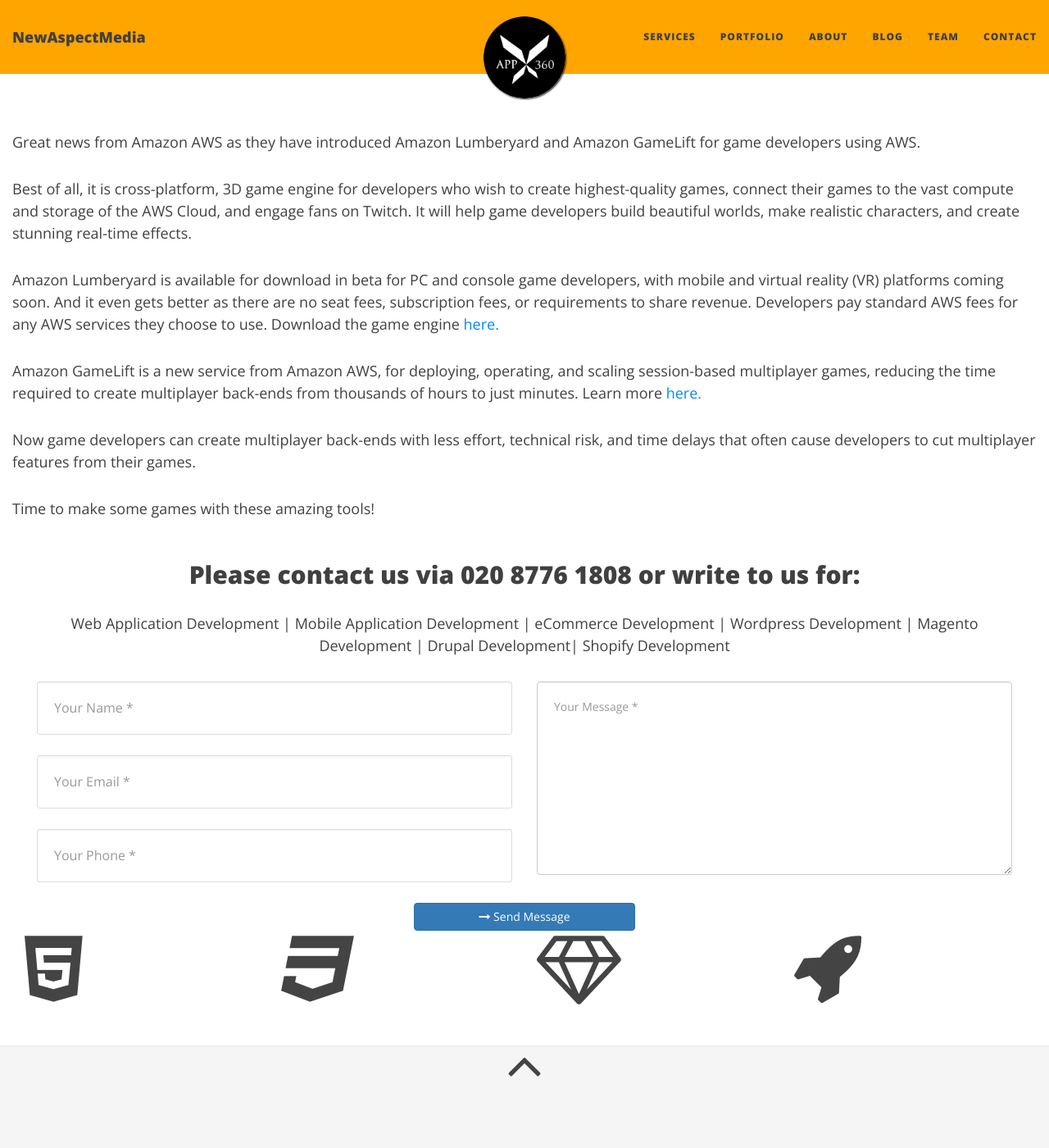
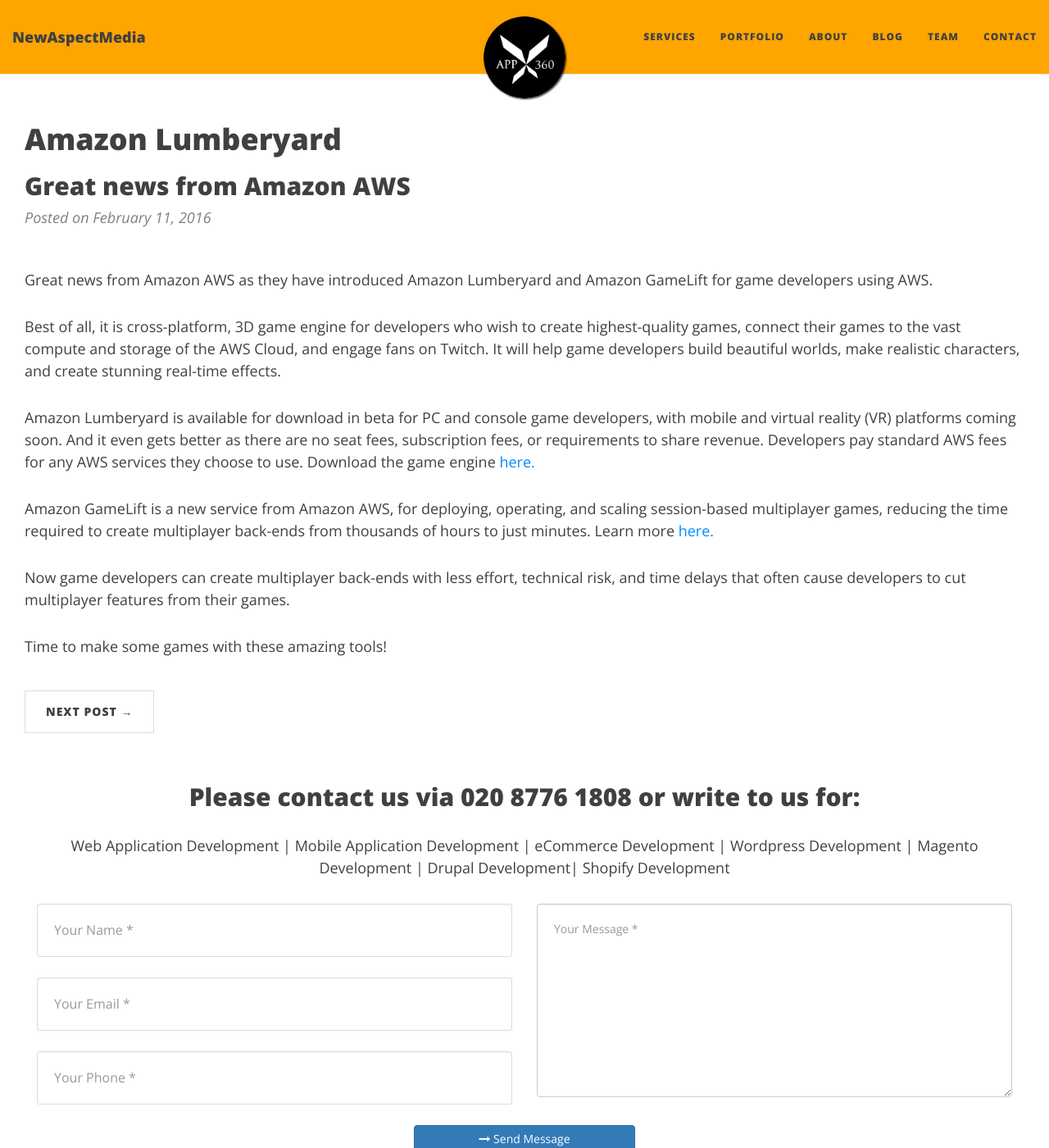
Before and after one commit to newmedia77/appxnam, a Jekyll site: the page built from _posts/2015-01-19-amazon-lumberjack.md, in a window 1280 px wide and 1400 px high. Shown: the whole window at 82% size. Built offline with Jekyll 4.4.1, drawn with Linux system fonts in a browser that asks for light colours; nearby versions of some CDN libraries.

Commit message:
andreas
header post

```diff
--- a/_layouts/post.html
+++ b/_layouts/post.html
@@ -2,7 +2,7 @@
 layout: default
 ---
 
-<header class="header-post">
+<header class="header-page">
   <div class="row">
     <div class="col-lg-8 col-lg-offset-2 col-md-10 col-md-offset-1">
       <div class="post-heading">
--- a/_posts/2015-01-19-amazon-lumberjack.md
+++ b/_posts/2015-01-19-amazon-lumberjack.md
@@ -1,5 +1,5 @@
 ---
-layout: default
+layout: post
 title: Amazon Lumberyard
 subtitle: Great news from Amazon AWS
 date: 2016-02-11 13:59:00
```
